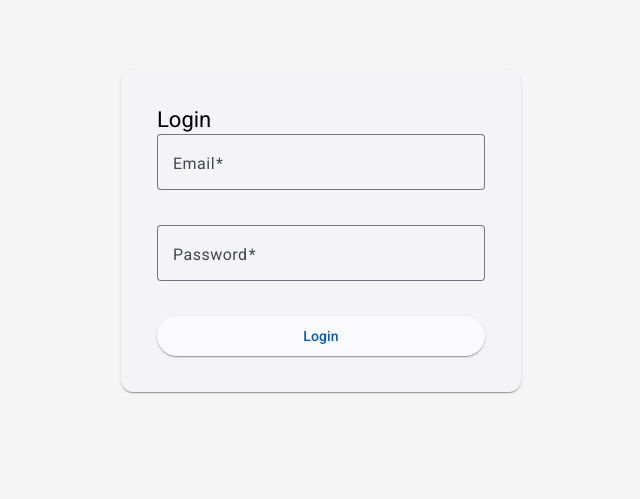
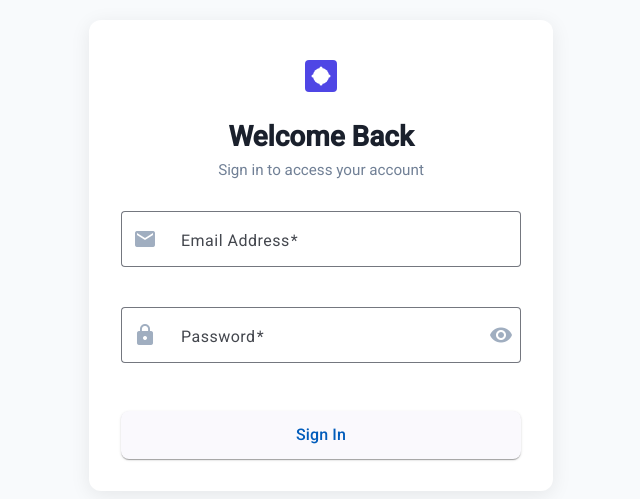
Before and after one commit to kunul942/technical-test-cheil, an Angular app in the folder client/: page /login in a window 1280 px wide. Shown: the part 169-668 px from the top of the page, without its empty margins (319-959 px from the left). Built offline with nearby package versions, Linux system fonts and the light colour scheme.

Commit message:
feat: login page design

```diff
--- a/client/src/app/app.component.html
+++ b/client/src/app/app.component.html
@@ -1,3 +1 @@
-
-
 <router-outlet></router-outlet>
--- a/client/src/app/components/login/login.component.html
+++ b/client/src/app/components/login/login.component.html
@@ -1,33 +1,46 @@
 <div class="login-container">
-  <mat-card class="login-card">
-    <mat-card-header>
-      <mat-card-title>Login</mat-card-title>
-    </mat-card-header>
+  <div class="login-card">
+    <div class="header-section">
+      <div class="logo">
+        <!-- Custom logo using simple shapes -->
+        <svg width="48" height="48" viewBox="0 0 24 24" xmlns="http://www.w3.org/2000/svg">
+          <rect x="4" y="4" width="16" height="16" rx="2" fill="#4f46e5"/>
+          <circle cx="12" cy="12" r="4" fill="white"/>
+          <path d="M12 8v4m0 0v4m0-4h4m-4 0H8" stroke="white" stroke-width="1.5" stroke-linecap="round"/>
+        </svg>
+      </div>
+      <h1 class="welcome-title">Welcome Back</h1>
+      <p class="subtitle">Sign in to access your account</p>
+    </div>
 
-    <mat-card-content>
-      <form [formGroup]="loginForm" (ngSubmit)="onSubmit()">
-        <mat-form-field appearance="outline" class="full-width">
-          <mat-label>Email</mat-label>
+    <form [formGroup]="loginForm" (ngSubmit)="onSubmit()" class="form-section">
+      <mat-form-field appearance="outline" class="form-field">
+        <mat-label>Email Address</mat-label>
         <input matInput formControlName="email" required>
+        <mat-icon matPrefix class="input-icon">email</mat-icon>
         <mat-error *ngIf="email?.errors?.['required']">Email is required</mat-error>
         <mat-error *ngIf="email?.errors?.['email']">Please enter a valid email</mat-error>
       </mat-form-field>
 
-        <mat-form-field appearance="outline" class="full-width">
+      <mat-form-field appearance="outline" class="form-field">
         <mat-label>Password</mat-label>
-          <input matInput type="password" formControlName="password" required>
+        <input matInput [type]="showPassword ? 'text' : 'password'" formControlName="password" required>
+        <mat-icon matPrefix class="input-icon">lock</mat-icon>
+        <button mat-icon-button matSuffix (click)="togglePasswordVisibility()" type="button" class="toggle-btn">
+          <mat-icon>{{ showPassword ? 'visibility_off' : 'visibility' }}</mat-icon>
+        </button>
         <mat-error *ngIf="password?.errors?.['required']">Password is required</mat-error>
       </mat-form-field>
 
+      <button mat-raised-button class="submit-btn" type="submit" [disabled]="loading">
+        <span *ngIf="!loading">Sign In</span>
+        <mat-spinner *ngIf="loading" diameter="24" strokeWidth="3"></mat-spinner>
+      </button>
+
       <div *ngIf="error" class="error-message">
-          {{ error }}
+        <mat-icon class="error-icon">error_outline</mat-icon>
+        <span>{{ error }}</span>
       </div>
-
-        <button mat-raised-button color="primary" type="submit" [disabled]="loading">
-          <span *ngIf="loading" class="spinner-border spinner-border-sm"></span>
-          Login
-        </button>
     </form>
-    </mat-card-content>
-  </mat-card>
   </div>
+</div>
--- a/client/src/app/components/login/login.component.scss
+++ b/client/src/app/components/login/login.component.scss
@@ -1,27 +1,163 @@
+@use '@angular/material' as mat;
+
 .login-container {
   display: flex;
   justify-content: center;
   align-items: center;
-    height: 100vh;
-    background-color: #f5f5f5;
+  min-height: 100vh;
+  background-color: #f8fafc;
+  padding: 24px;
 }
 
 .login-card {
   width: 100%;
   max-width: 400px;
-    padding: 20px;
+  background: white;
+  border-radius: 12px;
+  box-shadow: 0 4px 20px rgba(0, 0, 0, 0.08);
+  padding: 32px;
+  transition: transform 0.2s ease, box-shadow 0.2s ease;
+
+  &:hover {
+    box-shadow: 0 6px 24px rgba(0, 0, 0, 0.12);
+  }
 }
 
-  .full-width {
+.header-section {
+  text-align: center;
+  margin-bottom: 32px;
+
+  .logo {
+    margin-bottom: 16px;
+
+    svg {
+      transition: transform 0.3s ease;
+      &:hover {
+        transform: scale(1.05);
+      }
+    }
+  }
+
+  .welcome-title {
+    color: #1a202c;
+    font-size: 1.75rem;
+    font-weight: 600;
+    margin: 8px 0;
+  }
+
+  .subtitle {
+    color: #718096;
+    font-size: 0.95rem;
+    margin: 0;
+  }
+}
+
+.form-section {
+  display: flex;
+  flex-direction: column;
+  gap: 20px;
+}
+
+.form-field {
   width: 100%;
-    margin-bottom: 15px;
+
+  .mat-form-field-outline {
+    background-color: white;
+    border-radius: 8px;
+  }
+
+  .input-icon {
+    color: #a0aec0;
+    margin-right: 8px;
+  }
+
+  .toggle-btn {
+    color: #a0aec0;
+    &:hover {
+      color: #4f46e5;
+    }
+  }
+}
+
+.action-row {
+  display: flex;
+  justify-content: flex-end;
+  margin-top: -12px;
+
+  .forgot-link {
+    color: #718096;
+    font-size: 0.875rem;
+    text-decoration: none;
+    transition: color 0.2s;
+
+    &:hover {
+      color: #4f46e5;
+      text-decoration: underline;
+    }
+  }
+}
+
+.submit-btn {
+  width: 100%;
+  height: 48px;
+  border-radius: 8px;
+  font-size: 1rem;
+  font-weight: 500;
+  background-color: #4f46e5;
+  color: white;
+  transition: all 0.2s ease;
+  margin-top: 8px;
+
+  &:hover {
+    background-color: #4338ca;
+    transform: translateY(-1px);
+  }
+
+  &:active {
+    transform: translateY(0);
+  }
+
+  &:disabled {
+    background-color: #e2e8f0;
+    color: #a0aec0;
+    transform: none;
+  }
 }
 
 .error-message {
-    color: #f44336;
-    margin-bottom: 15px;
+  display: flex;
+  align-items: center;
+  gap: 8px;
+  padding: 12px 16px;
+  background-color: #fff5f5;
+  color: #e53e3e;
+  border-radius: 8px;
+  font-size: 0.875rem;
+  margin-top: 16px;
+
+  .error-icon {
+    color: #e53e3e;
+    font-size: 20px;
+    width: 20px;
+    height: 20px;
+  }
 }
 
-  button {
-    width: 100%;
+.footer-section {
+  text-align: center;
+  margin-top: 24px;
+  font-size: 0.875rem;
+  color: #718096;
+
+  .signup-link {
+    color: #4f46e5;
+    font-weight: 500;
+    text-decoration: none;
+    margin-left: 4px;
+    transition: color 0.2s;
+
+    &:hover {
+      text-decoration: underline;
     }
+  }
+}
--- a/client/src/app/components/login/login.component.ts
+++ b/client/src/app/components/login/login.component.ts
@@ -8,6 +8,8 @@ import { MatFormFieldModule } from '@angular/material/form-field';
 import { MatInputModule } from '@angular/material/input';
 import { MatButtonModule } from '@angular/material/button';
 import { MatProgressSpinnerModule } from '@angular/material/progress-spinner';
+import { MatIconModule } from '@angular/material/icon';
+import { MatSnackBar, MatSnackBarModule } from '@angular/material/snack-bar';
 
 @Component({
   selector: 'app-login',
@@ -20,7 +22,9 @@ import { MatProgressSpinnerModule } from '@angular/material/progress-spinner';
     MatFormFieldModule,
     MatInputModule,
     MatButtonModule,
-    MatProgressSpinnerModule
+    MatProgressSpinnerModule,
+    MatIconModule,
+    MatSnackBarModule
   ],
   templateUrl: './login.component.html',
   styleUrls: ['./login.component.scss']
@@ -31,12 +35,14 @@ export class LoginComponent {
   submitted = false;
   returnUrl = '/';
   error = '';
+  showPassword = false;
 
   constructor(
     private fb: FormBuilder,
     private route: ActivatedRoute,
     private router: Router,
-    private authService: AuthService
+    private authService: AuthService,
+    private snackBar: MatSnackBar
   ) {
     this.loginForm = this.fb.group({
       email: ['', [Validators.required, Validators.email]],
@@ -52,6 +58,14 @@ export class LoginComponent {
 
   get email() { return this.loginForm.get('email'); }
   get password() { return this.loginForm.get('password'); }
+
+  togglePasswordVisibility(): void {
+    this.showPassword = !this.showPassword;
+    const passwordField = document.querySelector('input[formControlName="password"]') as HTMLInputElement;
+    if (passwordField) {
+      passwordField.type = this.showPassword ? 'text' : 'password';
+    }
+  }
 
   onSubmit() {
     this.submitted = true;
@@ -70,8 +84,12 @@ export class LoginComponent {
         this.router.navigate([redirectUrl]);
       },
       error: (error) => {
+        this.loading = false;
         this.error = error || 'Login failed. Please try again.';
-        this.loading = false;
+        this.snackBar.open(this.error, 'Close', {
+          duration: 5000,
+          panelClass: ['error-snackbar']
+        });
       }
     });
   }
--- a/client/src/styles.scss
+++ b/client/src/styles.scss
@@ -1,4 +1,9 @@
-/* You can add global styles to this file, and also import other style files */
 
-html, body { height: 100%; }
-body { margin: 0; font-family: Roboto, "Helvetica Neue", sans-serif; }
+@import url('https://fonts.googleapis.com/css2?family=Roboto:wght@300;400;500&display=swap');
+
+html, body {
+  height: 100%;
+  margin: 0;
+  font-family: Roboto, "Helvetica Neue", sans-serif;
+  background-color: #f5f5f5;
+}
```
Also changed, not shown: client/src/app/app.config.ts (+2 -49 lines), client/src/app/components/layout/layout.component.ts (+0 -22 lines), 1 other file (tests, documents, lock files or other folders). Lines whose indentation alone changed are shown as unchanged.
